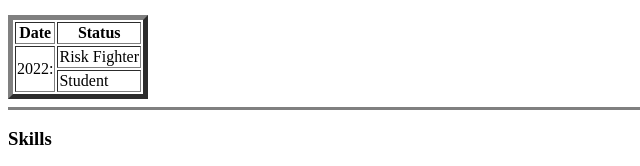
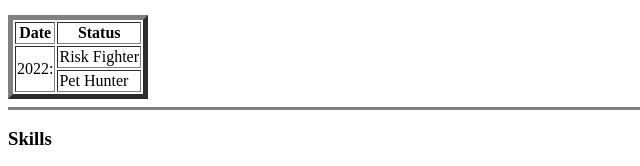
Before and after one commit to itsgonenow/cv, a plain HTML site: page index.html in a window 1280 px wide. Shown: the part 410-576 px from the top of the page, 0-640 px from the left. Drawn offline with Linux system fonts and the light colour scheme.

Commit message:
Update index.html

```diff
--- a/index.html
+++ b/index.html
@@ -46,7 +46,7 @@
           <td>Risk Fighter</td>
         </tr>
         <tr>
-         <td>Student</td>
+         <td>Pet Hunter</td>
         </tr>
       </table>
 <hr size="3" noshade="0" />
```
